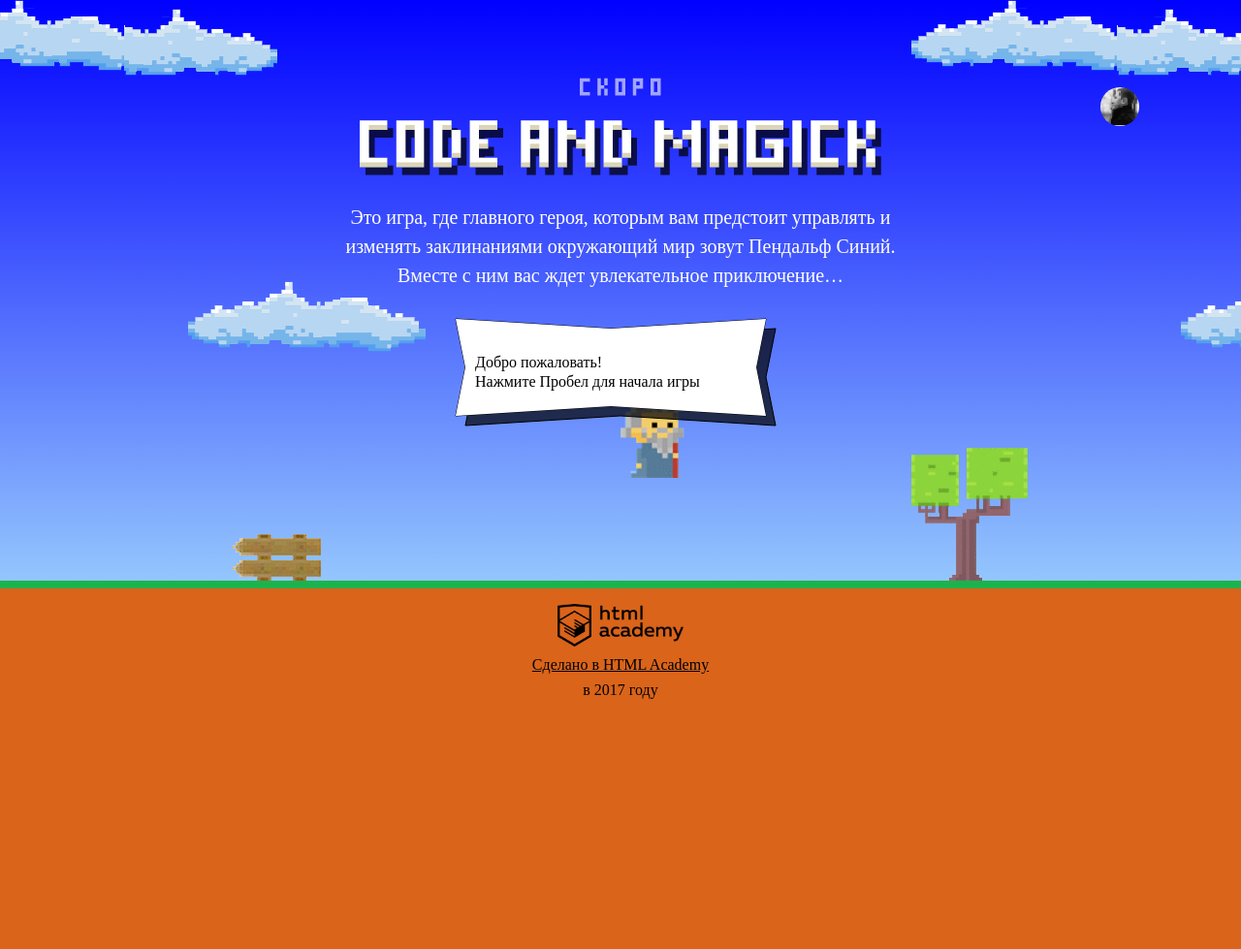
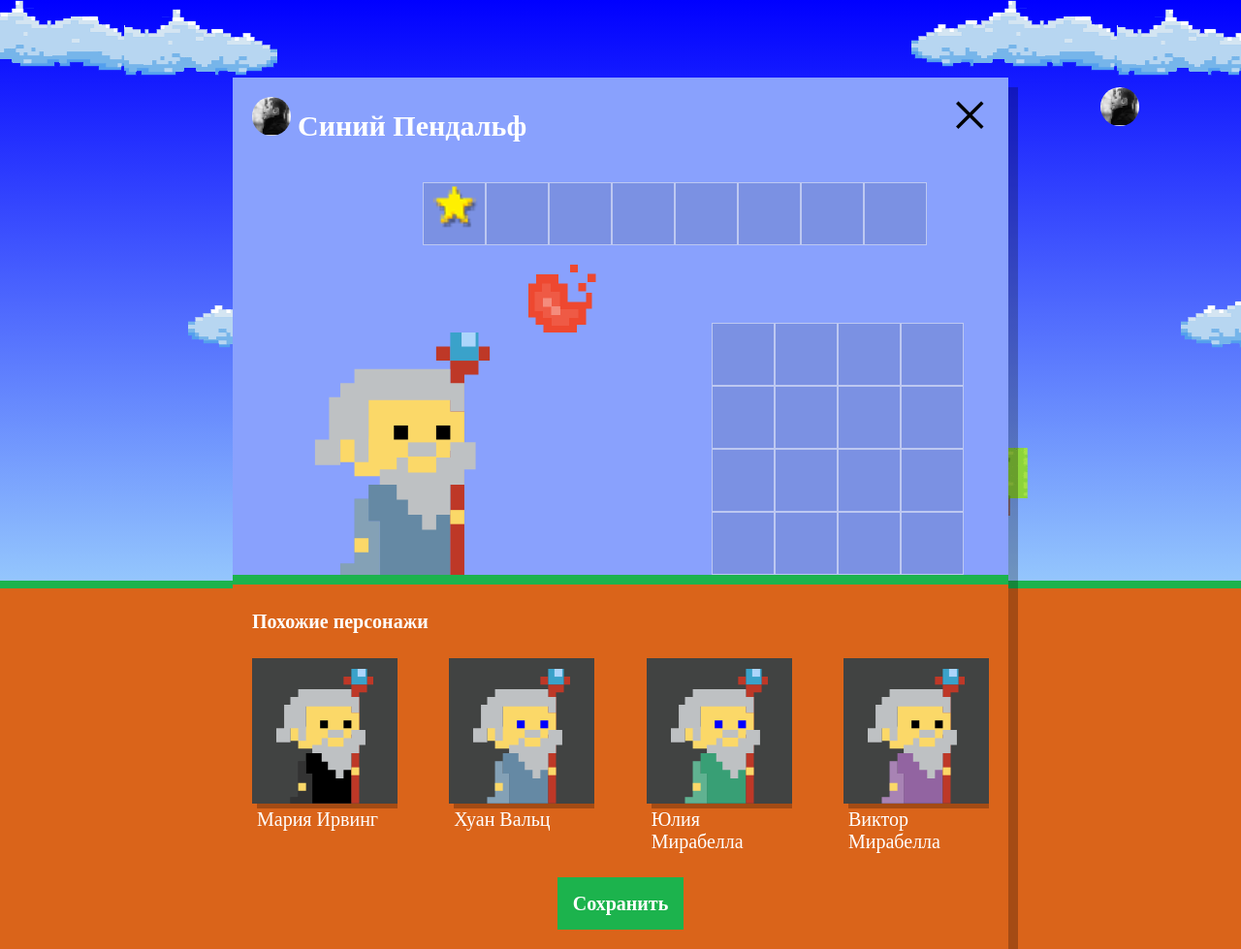
Before and after one commit to SLisovyi/810259-code-and-magick-17, a website: page index.html in a window 1280 px wide. Shown: the whole page at 97% size. Before the commit the page ends 800 px from the top, so only its background shows below. Drawn offline with Linux system fonts and the light colour scheme; a web font is replaced by a local one.

Commit message:
module3 нас орда

```diff
--- a/index.html
+++ b/index.html
@@ -218,6 +218,7 @@
 
 <script src="js/stat.js"></script>
 <script src="js/game.js"></script>
+<script src="js/setup.js"></script>
 
 </body>
 </html>
--- /dev/null
+++ b/js/setup.js
@@ -0,0 +1,38 @@
+'use strict';
+
+var userDialog = document.querySelector('.setup');
+userDialog.classList.remove('hidden');
+
+
+document.querySelector('.setup-similar').classList.remove('hidden');
+
+// Wizard элемент <template>
+var similarListElement = document.querySelector('.setup-similar-list');
+var similarWizardTemplate = document.querySelector('#similar-wizard-template').content.querySelector('.setup-similar-item');
+
+// функция вывода рандомного элемента массива
+var randomArrayItem = function (array) {
+  var rand = Math.random() * (array.length);
+  rand = Math.floor(rand);
+  return array[rand];
+};
+
+var wizardNames = ['Иван', 'Хуан', 'Себастьян', 'Мария', 'Кристоф', 'Виктор', 'Юлия', 'Люпита', 'Вашингтон'];
+var wizardLastnames = ['да Марья', 'Верон', 'Мирабелла', 'Вальц', 'Онопко', 'Топольницкая', 'Нионго', 'Ирвинг'];
+var wizardCoatColors = ['rgb(101, 137, 164)', 'rgb(241, 43, 107)', 'rgb(146, 100, 161)', 'rgb(56, 159, 117)', 'rgb(215, 210, 55)', 'rgb(0, 0, 0)'];
+var wizardEyeColors = ['black', 'red', 'blue', 'yellow', 'green'];
+
+for (var i = 0; i < 4; i++) {
+  var wizardElement = similarWizardTemplate.cloneNode(true);
+
+  var wizardName = randomArrayItem(wizardNames) + ' ' + randomArrayItem(wizardLastnames);
+  wizardElement.querySelector('.setup-similar-label').textContent = wizardName;
+
+  similarListElement.appendChild(wizardElement);
+
+  var wizardCoat = document.querySelector('#similar-wizard-template').content.querySelector('.wizard-coat');
+  wizardCoat.style.fill = randomArrayItem(wizardCoatColors);
+
+  var wizardEye = document.querySelector('#similar-wizard-template').content.querySelector('.wizard-eyes');
+  wizardEye.style.fill = randomArrayItem(wizardEyeColors);
+}
--- a/js/stat.js
+++ b/js/stat.js
@@ -49,7 +49,14 @@ window.renderStatistics = function (ctx, players, times) {
 
     ctx.fillText(players[i], CLOUD_X + GAP + FONT_GAP + (BAR_WIDTH + BAR_GAP) * i, CLOUD_Y + CLOUD_HEIGHT - GAP);
 
-    ctx.fillStyle = (players[i] === 'Вы') ? 'rgba(255, 0, 0, 1)' : getEnemiesColor();
+    // ctx.fillStyle = (players[i] === 'Вы') ? 'rgba(255, 0, 0, 1)' : getEnemiesColor();
+
+    if (players[i] === 'Вы') {
+      ctx.fillStyle = 'rgba(255, 0, 0, 1)';
+    } else {
+      ctx.fillStyle = getEnemiesColor();
+    }
+
     ctx.fillRect(CLOUD_X + GAP + FONT_GAP + (BAR_WIDTH + BAR_GAP) * i, barY - barHeigth, BAR_WIDTH, barHeigth);
   }
 
```
